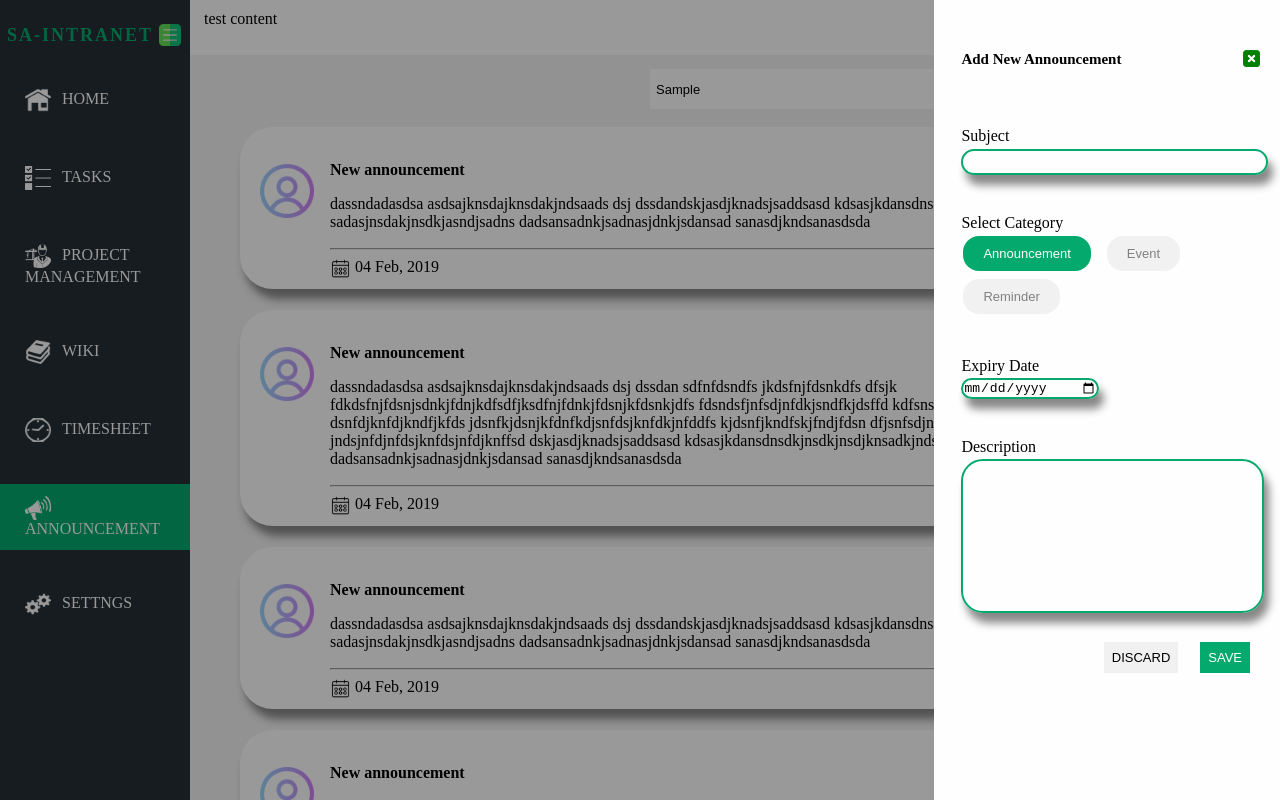
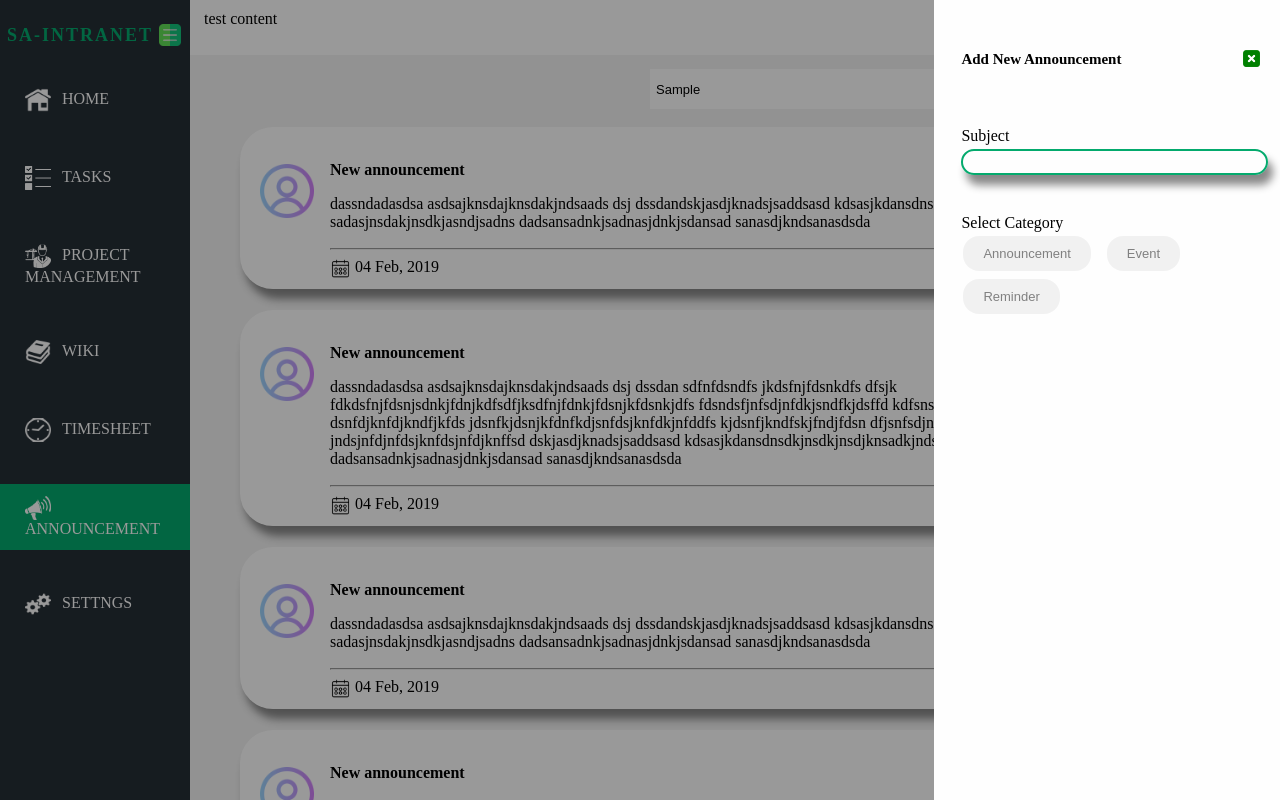
Before and after one commit to naveenkosigi/work-space-management-app, an Angular app: page / in a window 1280 px wide. Both pictures are taken after typing "Sample" into the empty fields and a click on the button "+ Add Announcement". Shown: the top 800 px of the page. Built offline with nearby package versions, Linux system fonts and the light colour scheme.

Commit message:
animation effects in pop up fixed (new announcement)

```diff
--- a/src/app/main-page/main-page.component.css
+++ b/src/app/main-page/main-page.component.css
@@ -202,7 +202,7 @@
 }
 
 .slider-animate{
-    animation: slider 0.7s ease-in;
+    animation: slider 0.5s ease-in;
 }
 
 @keyframes slider {
--- a/src/app/main-page/main-page.component.html
+++ b/src/app/main-page/main-page.component.html
@@ -48,11 +48,11 @@
 
                 <div class="category-wrapper">
                     <label>Select Category</label><br>
-                    <button type="button" [ngClass]="{'active':eventType === 'announcement'}">Announcement</button> &nbsp;
-                    <button type="button" [ngClass]="{'active':eventType === 'event'}" (click)="addEventTypeContainer()">Event</button>    &nbsp;
-                    <button type="button" [ngClass]="{'active':eventType === 'reminder'}">Reminder</button> &nbsp;
+                    <button type="button" (click)="addNewAnnouncement()" class="announcement-button">Announcement</button> &nbsp;
+                    <button type="button" (click)="addEventTypeContainer()" class="event-button">Event</button>    &nbsp;
+                    <button type="button" class="reminder-button">Reminder</button> &nbsp;
                 </div>
-                <div class="announcement-type-container" *ngIf="eventType === 'announcement'">
+                <div class="announcement-type-container" style="display: none;" #announcementTypeContainer>
                     <div class="date-wrapper">
                         <label style="display: inline-block;margin-bottom: 3px;">Expiry Date</label> <br>
                         <input type="date" class="date-input" placeholder="date">
--- a/src/app/main-page/main-page.component.ts
+++ b/src/app/main-page/main-page.component.ts
@@ -8,7 +8,7 @@ import { AfterViewInit, Component, ElementRef, OnInit, ViewChild } from '@angula
 export class MainPageComponent implements OnInit,AfterViewInit {
   @ViewChild('modal',{static:false}) modal :any;
   @ViewChild('eventTypeContainer',{static:false}) eventTypeContainer : any;
-  eventType:string="announcement";
+  @ViewChild('announcementTypeContainer',{static:false}) announcementTypeContainer:any;
 
   announcements=[{title:'New announcement',description:'dassndadasdsa asdsajknsdajknsdakjndsaads dsj dssdandskjasdjknadsjsaddsasd kdsasjkdansdnsdkjnsdkjnsdjknsadkjndsajkasdnjkdsa sadasjnsdakjnsdkjasndjsadns dadsansadnkjsadnasjdnkjsdansad sanasdjkndsanasdsda',
   date:'04 Feb, 2019'
@@ -63,8 +63,18 @@ export class MainPageComponent implements OnInit,AfterViewInit {
   }
 
   addEventTypeContainer() : void{
-    this.eventType="event";
     this.eventTypeContainer.nativeElement.style.display="block";
     this.eventTypeContainer.nativeElement.classList.add('slider-animate');
+    this.announcementTypeContainer.nativeElement.style.display="none";
+    this.modal.nativeElement.getElementsByClassName("event-button")[0].classList.add("active");
+    this.modal.nativeElement.getElementsByClassName("announcement-button")[0].classList.remove("active");
+  }
+
+  addNewAnnouncement():void{
+    this.announcementTypeContainer.nativeElement.style.display="block";
+    this.announcementTypeContainer.nativeElement.classList.add('slider-animate');
+    this.eventTypeContainer.nativeElement.style.display="none";
+    this.modal.nativeElement.getElementsByClassName("announcement-button")[0].classList.add("active");
+    this.modal.nativeElement.getElementsByClassName("event-button")[0].classList.remove("active");
   }
 }
```
